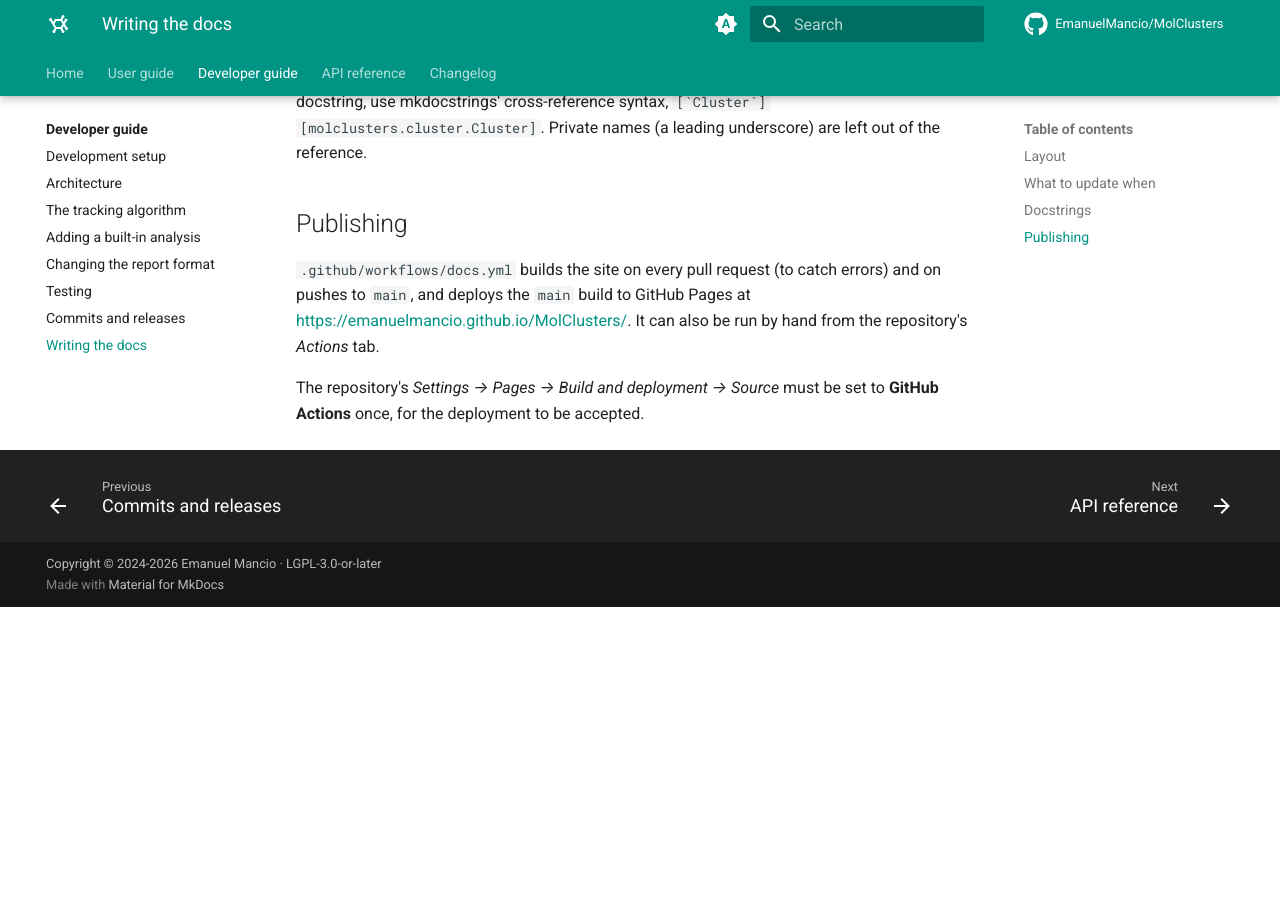
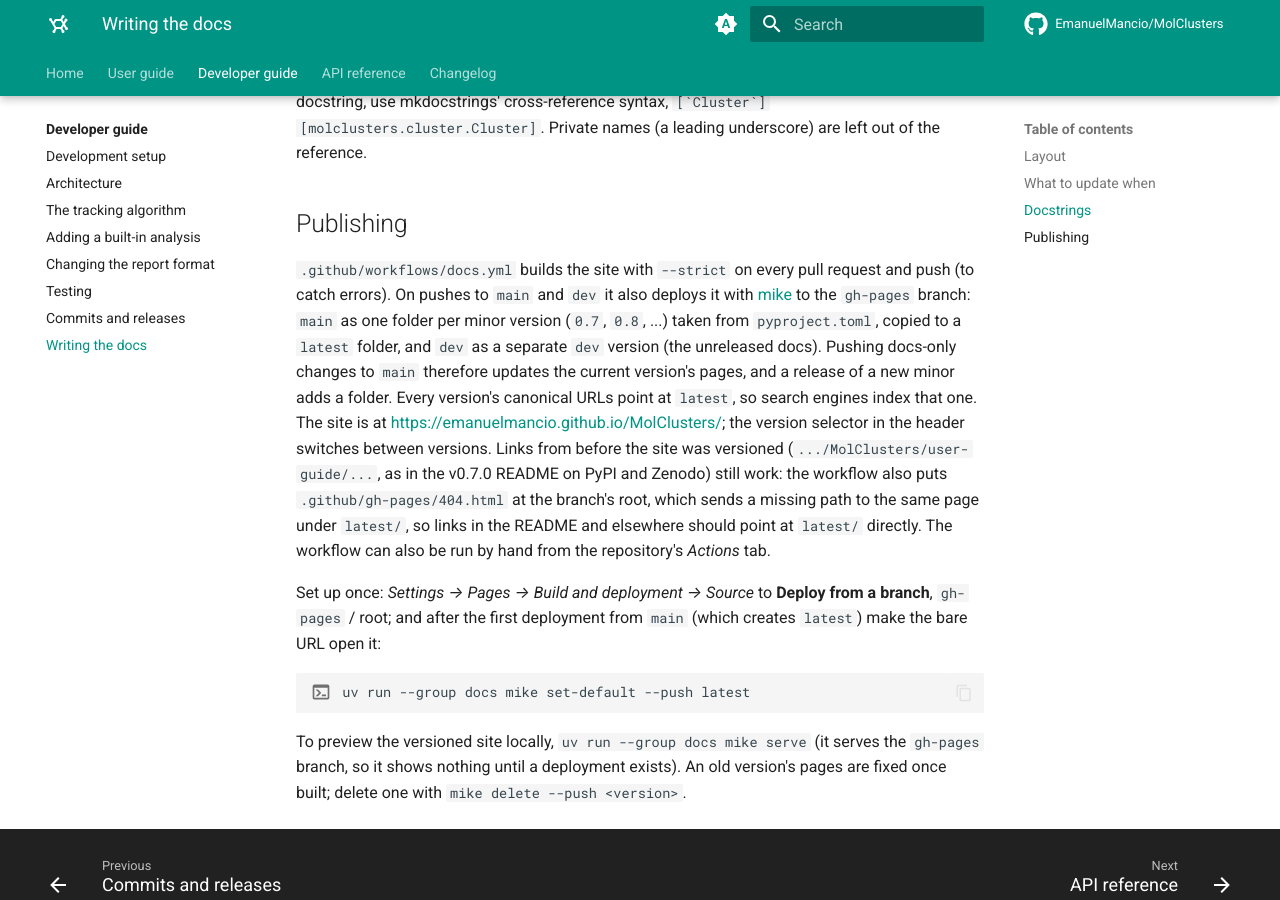
Before and after one commit to EmanuelMancio/MolClusters, an MkDocs documentation site: the page built from docs/developer-guide/docs.md, in a window 1280 px wide and 900 px high, scrolled down 1318 px. Built offline with MkDocs 1.6.1 and Material for MkDocs 9.7.7, drawn with Linux system fonts in a browser that asks for light colours; comment, search, counter and statistics services are not loaded; the version menu is left out; before the commit the page ends 1925 px from its top, so only the background shows below that.

Commit message:
build(docs): version the docs with mike
Deploy main to gh-pages as one folder per minor version copied to latest, and dev as an unreleased dev version, with every version's canonical URLs on latest. A root 404 page sends links from before the site was versioned to the same page under latest/, and the README and CONTRIBUTING link to latest/ directly.

Co-Authored-By: Claude Opus 5.5 <noreply@anthropic.com>

````diff
--- a/docs/developer-guide/docs.md
+++ b/docs/developer-guide/docs.md
@@ -52,10 +52,30 @@ underscore) are left out of the reference.
 
 ## Publishing
 
-`.github/workflows/docs.yml` builds the site on every pull request (to catch
-errors) and on pushes to `main`, and deploys the `main` build to GitHub Pages at
-<https://emanuelmancio.github.io/MolClusters/>. It can also be run by hand from the
-repository's *Actions* tab.
+`.github/workflows/docs.yml` builds the site with `--strict` on every pull request and
+push (to catch errors). On pushes to `main` and `dev` it also deploys it with
+[mike](https://github.com/jimporter/mike) to the `gh-pages` branch: `main` as one
+folder per minor version (`0.7`, `0.8`, ...) taken from `pyproject.toml`, copied to a
+`latest` folder, and `dev` as a separate `dev` version (the unreleased docs). Pushing
+docs-only changes to `main` therefore updates the current version's pages, and a
+release of a new minor adds a folder. Every version's canonical URLs point at
+`latest`, so search engines index that one. The site is at
+<https://emanuelmancio.github.io/MolClusters/>; the version selector in the header
+switches between versions. Links from before the site was versioned
+(`.../MolClusters/user-guide/...`, as in the v0.7.0 README on PyPI and Zenodo) still
+work: the workflow also puts `.github/gh-pages/404.html` at the branch's root, which
+sends a missing path to the same page under `latest/`, so links in the README and
+elsewhere should point at `latest/` directly. The workflow can also be run by hand
+from the repository's *Actions* tab.
 
-The repository's *Settings → Pages → Build and deployment → Source* must be set to
-**GitHub Actions** once, for the deployment to be accepted.
+Set up once: *Settings → Pages → Build and deployment → Source* to **Deploy from a
+branch**, `gh-pages` / root; and after the first deployment from `main` (which creates
+`latest`) make the bare URL open it:
+
+```bash
+uv run --group docs mike set-default --push latest
+```
+
+To preview the versioned site locally, `uv run --group docs mike serve` (it serves
+the `gh-pages` branch, so it shows nothing until a deployment exists). An old
+version's pages are fixed once built; delete one with `mike delete --push <version>`.
--- a/mkdocs.yml
+++ b/mkdocs.yml
@@ -129,6 +129,11 @@ markdown_extensions:
   - pymdownx.tabbed:
       alternate_style: true
 
+extra:
+  version:
+    provider: mike
+    default: latest
+
 extra_css:
   - stylesheets/extra.css
 
@@ -138,6 +143,9 @@ extra_javascript:
 
 plugins:
   - search
+  - mike:
+      alias_type: copy  # a real folder: GitHub Pages need not follow symlinks
+      canonical_version: latest  # every version's canonical URLs point at latest
   - mkdocstrings:
       handlers:
         python:
--- a/pyproject.toml
+++ b/pyproject.toml
@@ -58,6 +58,7 @@ dev = [
     "reuse>=6.0.0,<7.0.0",
 ]
 docs = [
+    "mike>=2.1.3,<3.0.0",
     "mkdocs-material>=9.7.7,<10.0.0",
     "mkdocstrings[python]>=1.0.6,<2.0.0",
 ]
````
Also changed, not shown: CLAUDE.md (+4 -3 lines), CONTRIBUTING.md (+1 -1 lines), README.md (+4 -4 lines), 3 other files.
